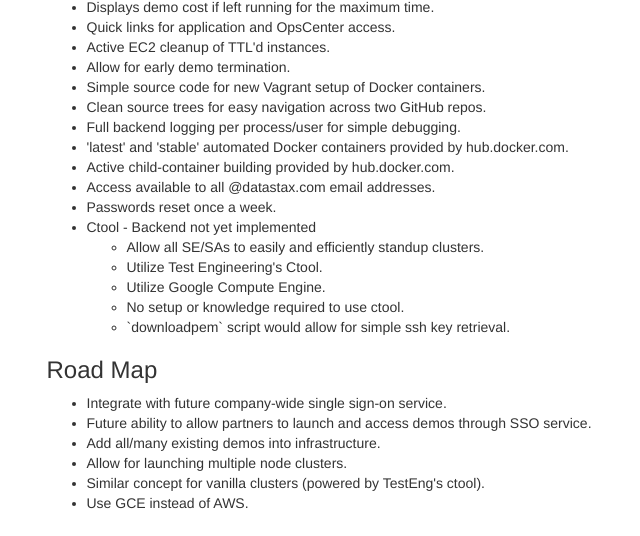
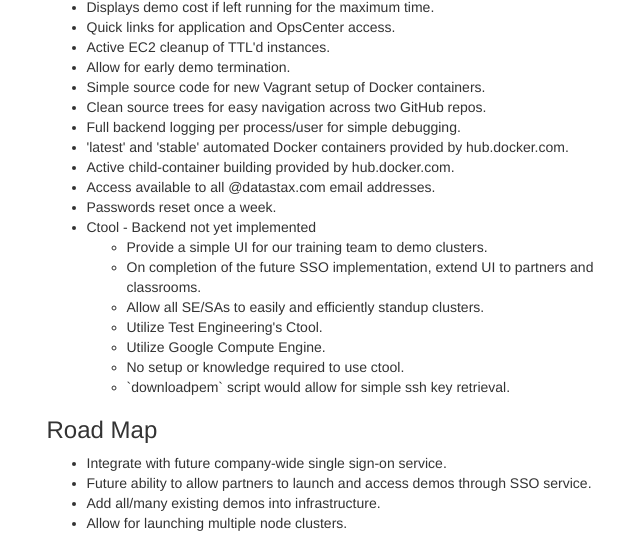
Before and after one commit to datastax-demos/demo-portal, a Python web app: template flask/templates/todo.jinja2 in a window 1280 px wide. Shown: the part 468-1004 px from the top of the page, without its empty margins (296-936 px from the left). Before the commit the page ends 977 px from the top, so only its background shows below. Run offline with Jinja, Linux system fonts and the light colour scheme; the template is opened without the code that fills it, so the values that code supplies are empty; some libraries are stand-ins or nearby versions.

Commit message:
add training use case

```diff
--- a/flask/templates/todo.jinja2
+++ b/flask/templates/todo.jinja2
@@ -44,6 +44,8 @@
             <li>Passwords reset once a week.</li>
             <li>Ctool - Backend not yet implemented</li>
             <ul>
+                <li>Provide a simple UI for our training team to demo clusters.</li>
+                <li>On completion of the future SSO implementation, extend UI to partners and classrooms.</li>
                 <li>Allow all SE/SAs to easily and efficiently standup clusters.</li>
                 <li>Utilize Test Engineering's Ctool.</li>
                 <li>Utilize Google Compute Engine.</li>
```
